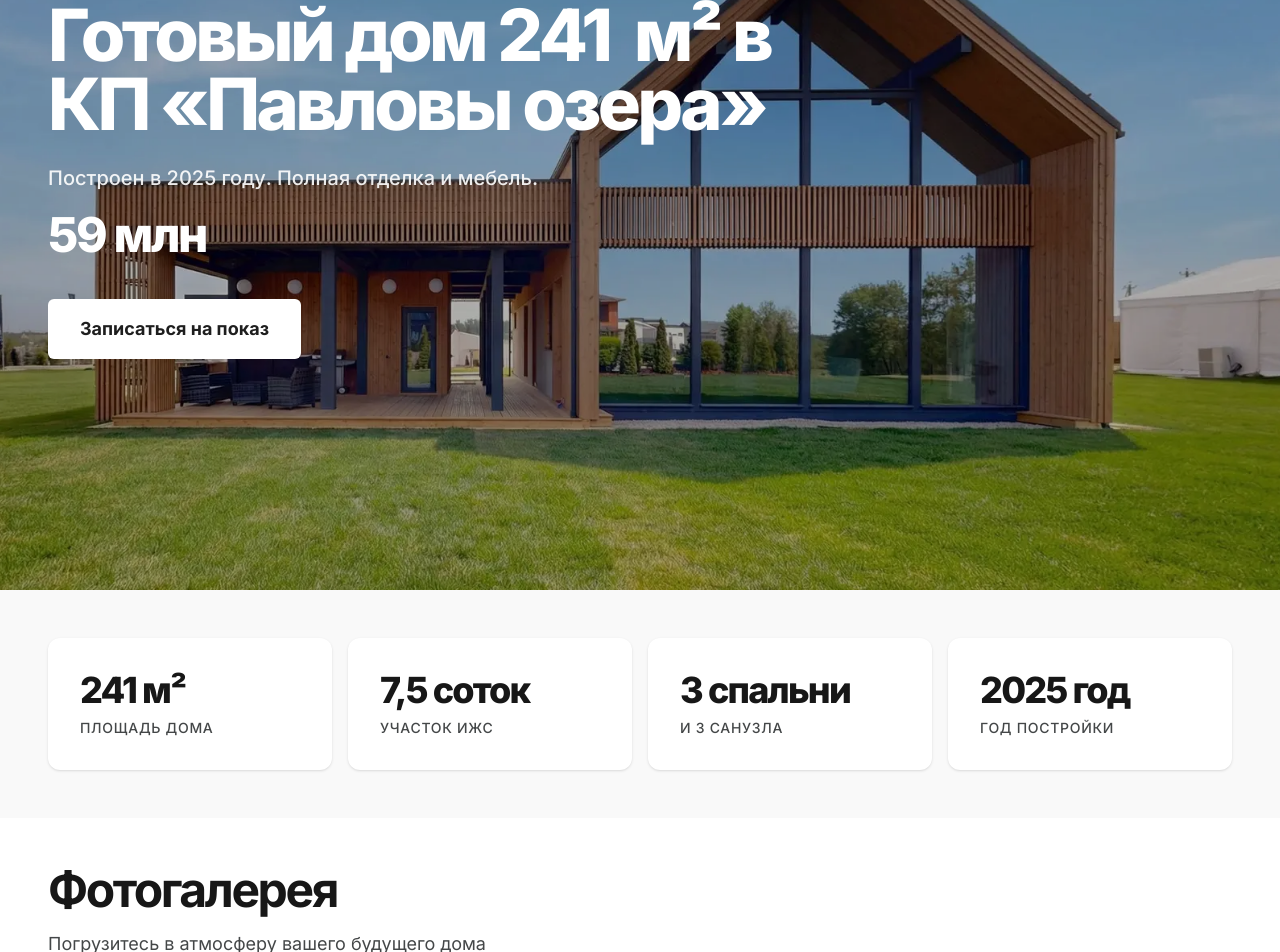
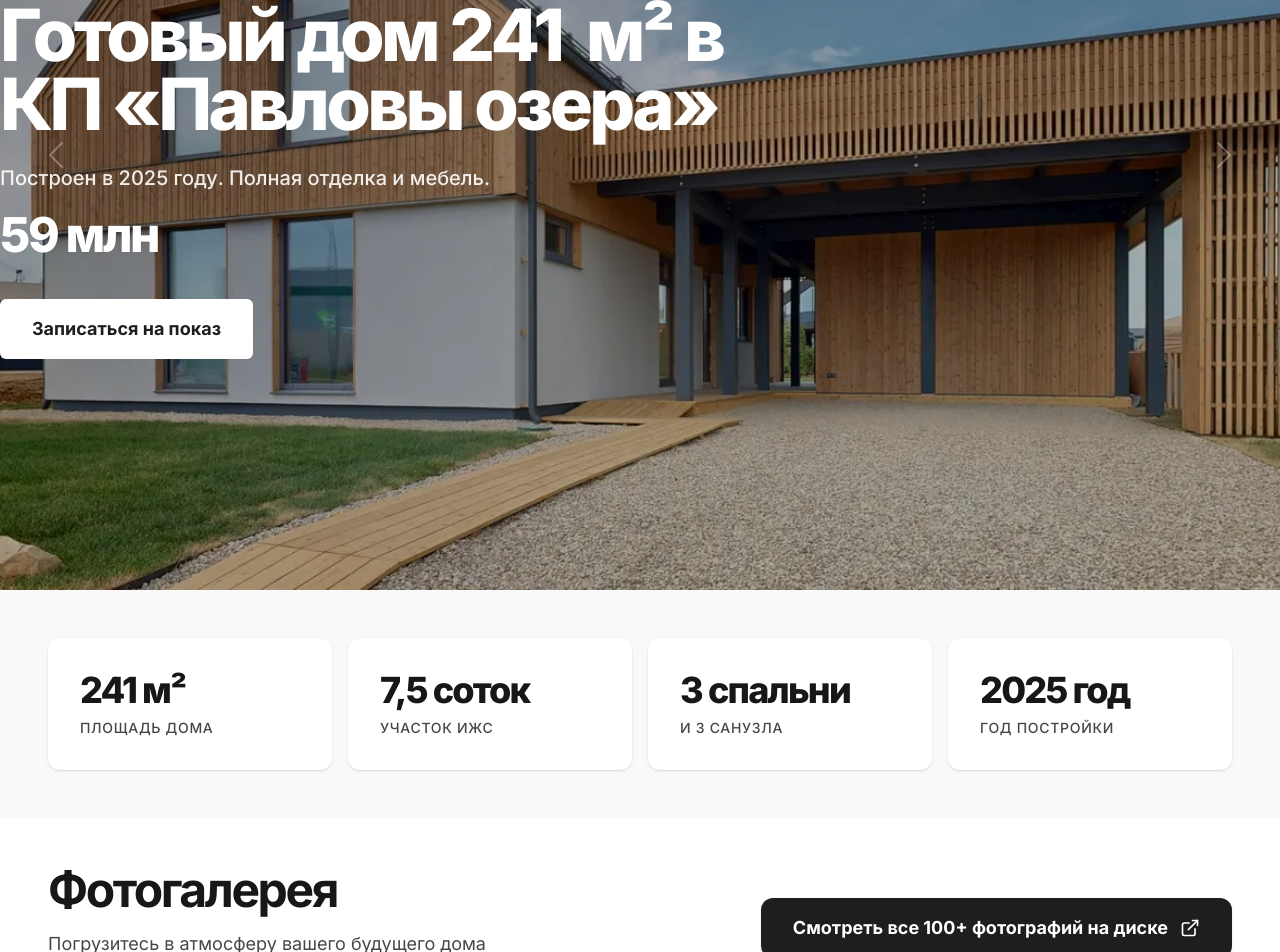
Before and after one commit to MarkWorkspace/lakeside-next, a Next.js app: page / in a window 1280 px wide. Shown: the part 280-1232 px from the top of the page. Built offline with nearby package versions, Linux system fonts and the light colour scheme; no server answers.

Commit message:
minor fix

```diff
--- a/app/page.tsx
+++ b/app/page.tsx
@@ -104,6 +104,12 @@ const photos = [
   }
 ];
 
+const heroPhotos = [
+  "/images/hero.webp",
+  "/images/hero-2.webp",
+  "/images/hero-3.webp"
+];
+
 const GallerySlider = () => {
   const [currentIndex, setCurrentIndex] = useState(0);
 
@@ -158,7 +164,6 @@ const GallerySlider = () => {
           </motion.div>
         </AnimatePresence>
 
-        {/* Mobile Buttons */}
         <div className="md:hidden absolute inset-y-0 left-4 right-4 flex items-center justify-between pointer-events-none z-10">
           <button onClick={prev} className="pointer-events-auto w-10 h-10 rounded-full bg-black/20 backdrop-blur-md border border-white/20 flex items-center justify-center text-white hover:bg-black/40 hover:scale-[1.005] hover:shadow-lg active:scale-95 transition-all duration-70 ease-in-out">
             <ChevronLeft size={20} />
@@ -168,7 +173,6 @@ const GallerySlider = () => {
           </button>
         </div>
 
-        {/* Desktop Buttons */}
         <div className="hidden md:flex absolute bottom-12 right-12 gap-4 z-10">
           <button onClick={prev} className="w-14 h-14 rounded-full bg-white/10 backdrop-blur-md border border-white/20 flex items-center justify-center text-white hover:bg-white/20 hover:scale-[1.005] hover:shadow-lg active:scale-95 transition-all duration-70 ease-in-out">
             <ChevronLeft size={24} />
@@ -179,7 +183,6 @@ const GallerySlider = () => {
         </div>
       </div>
 
-      {/* Mobile Description */}
       <div className="md:hidden px-2 mt-2">
         <p className="text-lg font-medium tracking-tight text-neutral-900 leading-relaxed">
           {photos[currentIndex].caption}
@@ -301,6 +304,9 @@ export default function App() {
   const [selectedPlan, setSelectedPlan] = useState<string | null>(null);
   const [utmData, setUtmData] = useState<Record<string, string>>({});
 
+  const [heroIndex, setHeroIndex] = useState(0);
+  const [isHeroAutoPlay, setIsHeroAutoPlay] = useState(true);
+
   const heroRef = useRef(null);
   const { scrollYProgress } = useScroll({
     target: heroRef,
@@ -320,6 +326,25 @@ export default function App() {
       utm_term: searchParams.get('utm_term') || '',
     });
   }, []);
+
+  useEffect(() => {
+    if (!isHeroAutoPlay) return;
+    const timer = setInterval(() => {
+      setHeroIndex((prev) => (prev + 1) % heroPhotos.length);
+    }, 5000);
+
+    return () => clearInterval(timer);
+  }, [isHeroAutoPlay]);
+
+  const handleNextHero = () => {
+    setIsHeroAutoPlay(false);
+    setHeroIndex((prev) => (prev + 1) % heroPhotos.length);
+  };
+
+  const handlePrevHero = () => {
+    setIsHeroAutoPlay(false);
+    setHeroIndex((prev) => (prev - 1 + heroPhotos.length) % heroPhotos.length);
+  };
 
   const config = {
     PHONE: process.env.NEXT_PUBLIC_PHONE || 'телефон',
@@ -440,21 +465,43 @@ export default function App() {
       </header>
 
       <main className="flex-grow relative">
-        <section ref={heroRef} className="relative h-[870px] flex items-center justify-start px-6 md:px-12 overflow-hidden">
+        <section ref={heroRef} className="relative h-[870px] flex items-center justify-start overflow-hidden group">
+
           <motion.div
-            className="absolute inset-0 z-0"
+            className="absolute inset-0 z-0 bg-black"
             style={{ y: heroImageY }}
           >
-            <img
-              className="w-full h-full object-cover"
-              src="/images/hero.webp"
+            <AnimatePresence>
+              <motion.img
+                key={heroIndex}
+                initial={{ opacity: 0, scale: 1.05 }}
+                animate={{ opacity: 1, scale: 1 }}
+                exit={{ opacity: 0 }}
+                transition={{ duration: 1.5, ease: "easeInOut" }}
+                className="absolute inset-0 w-full h-full object-cover"
+                src={heroPhotos[heroIndex]}
                 alt="Премиальный загородный дом 241 м² в КП Павловы озера"
               />
-            <div className="absolute inset-0 bg-black/30"></div>
+            </AnimatePresence>
+            <div className="absolute inset-0 bg-black/30 z-10 pointer-events-none"></div>
           </motion.div>
 
-          <div className="relative z-10 max-w-7xl mx-auto w-full">
-            <motion.div style={{ y: heroTextY }} className="max-w-3xl">
+          <button
+            onClick={handlePrevHero}
+            className="absolute inset-y-0 left-0 w-24 md:w-32 z-20 flex items-center justify-start pl-4 md:pl-8 group/btn hover:bg-gradient-to-r hover:from-black/50 hover:to-transparent transition-all duration-500 ease-out cursor-pointer"
+          >
+            <ChevronLeft size={48} strokeWidth={1} className="text-white/30 group-hover/btn:text-white group-hover/btn:-translate-x-1 transition-all duration-300 drop-shadow-md" />
+          </button>
+
+          <button
+            onClick={handleNextHero}
+            className="absolute inset-y-0 right-0 w-24 md:w-32 z-20 flex items-center justify-end pr-4 md:pr-8 group/btn hover:bg-gradient-to-l hover:from-black/50 hover:to-transparent transition-all duration-500 ease-out cursor-pointer"
+          >
+            <ChevronRight size={48} strokeWidth={1} className="text-white/30 group-hover/btn:text-white group-hover/btn:translate-x-1 transition-all duration-300 drop-shadow-md" />
+          </button>
+
+          <div className="relative z-10 max-w-7xl mx-auto w-full px-6 md:px-0 pointer-events-none">
+            <motion.div style={{ y: heroTextY }} className="max-w-3xl pointer-events-auto">
               <span className="inline-block bg-tertiary-fixed text-on-tertiary-fixed px-3 py-1 rounded text-xs font-bold uppercase tracking-widest mb-6">
                 Прямая продажа
               </span>
@@ -488,35 +535,36 @@ export default function App() {
 
         <section className="py-12 px-6 md:px-12 bg-white" id="gallery">
           <div className="max-w-7xl mx-auto">
+            <div className="flex flex-col md:flex-row md:justify-between md:items-end gap-6 mb-8 md:mb-12">
               <motion.div
                 initial={{ opacity: 0, y: 30 }}
                 whileInView={{ opacity: 1, y: 0 }}
                 viewport={{ once: true }}
-              className="mb-12"
               >
                 <h2 className="text-4xl md:text-5xl font-bold tracking-tighter mb-4 text-neutral-900">Фотогалерея</h2>
                 <p className="text-on-surface-variant text-lg">Погрузитесь в атмосферу вашего будущего дома</p>
               </motion.div>
 
-            <GallerySlider />
-            <div className="text-center mt-12">
               <motion.div
                 initial={{ opacity: 0, y: 20 }}
                 whileInView={{ opacity: 1, y: 0 }}
                 viewport={{ once: true }}
                 transition={{ duration: 0.5 }}
+                className="w-full md:w-auto"
               >
                 <a
                   href={config.PHOTO_DRIVE_URL}
                   target="_blank"
                   rel="noopener noreferrer"
-                className="inline-flex items-center gap-3 bg-primary text-white px-6 py-3 rounded-lg text-base font-bold hover:bg-neutral-800 hover:scale-[1.005] active:scale-95 transition-all duration-70 shadow-sm hover:shadow-lg ease-in-out"
+                  className="w-full md:w-auto inline-flex justify-center items-center gap-3 bg-primary text-white px-8 py-4 rounded-xl text-lg font-bold hover:bg-neutral-800 hover:scale-[1.005] active:scale-95 transition-all duration-70 shadow-sm hover:shadow-lg ease-in-out"
                 >
                   Смотреть все 100+ фотографий на диске
-                <ExternalLink size={18} />
+                  <ExternalLink size={20} />
                 </a>
               </motion.div>
             </div>
+
+            <GallerySlider />
           </div>
         </section>
 
```
Also changed, not shown: public/images/hero-2.webp (added), public/images/hero-3.webp (added). Lines whose indentation alone changed are shown as unchanged.
